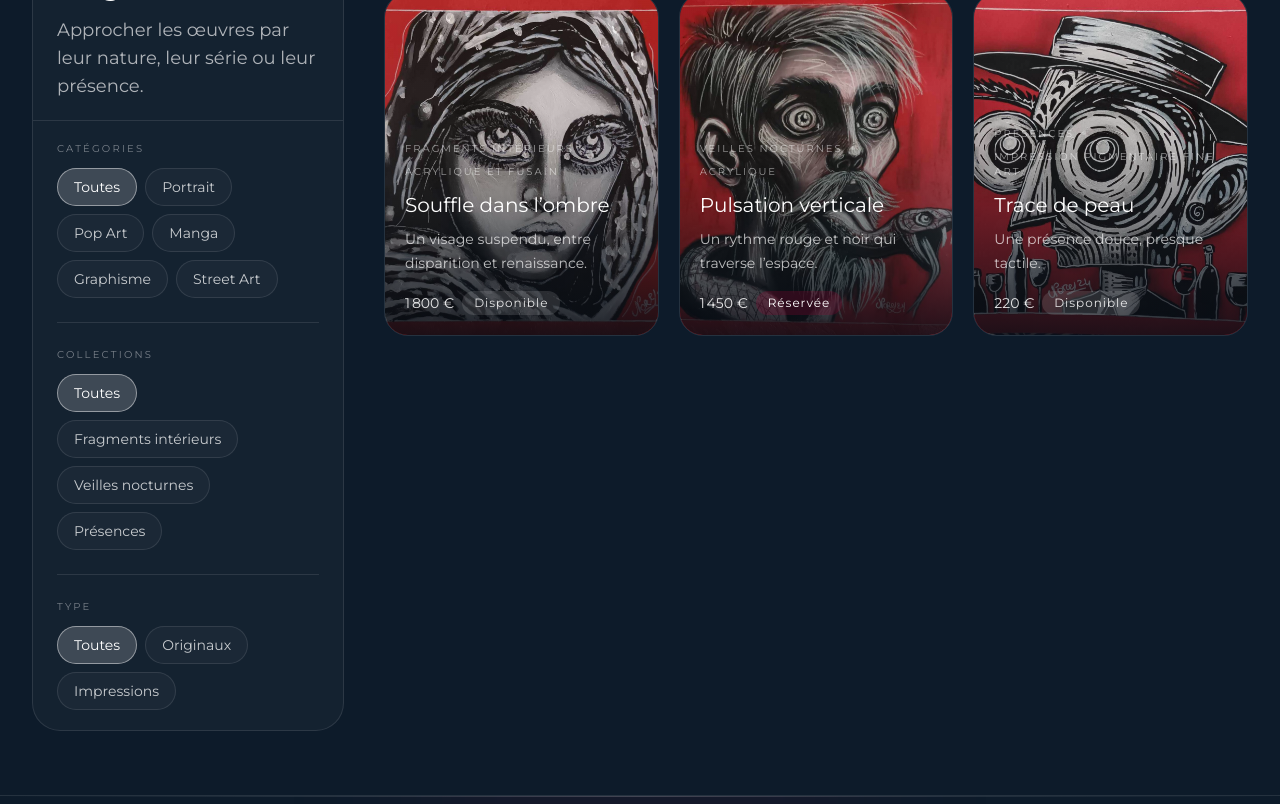
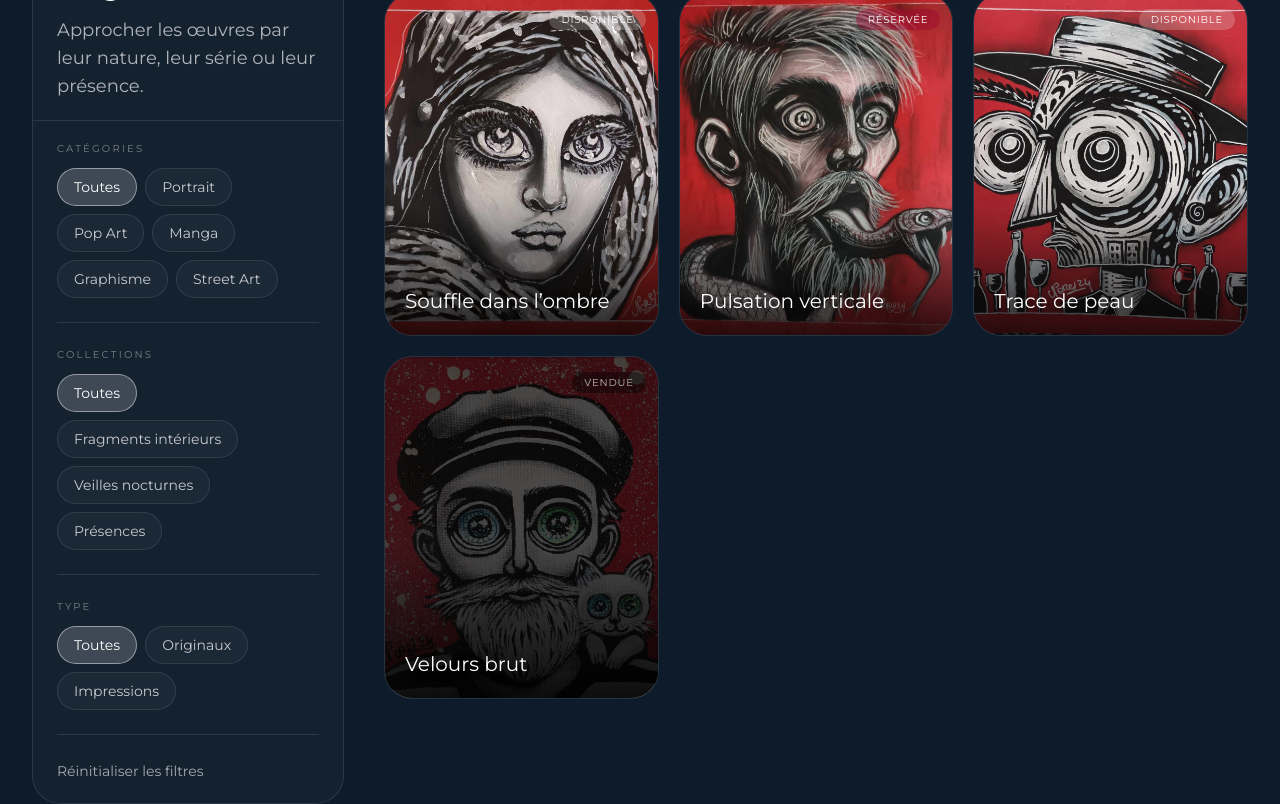
Before and after one commit to stephanievanoverberghe/norel-art, a Next.js app: page /oeuvres in a window 1280 px wide. Shown: the part 640-1444 px from the top of the page. Built offline with nearby package versions, Linux system fonts and the light colour scheme.

Commit message:
feat: add page oeuvres

```diff
--- a/src/components/marketing/oeuvres/OeuvreCard.tsx
+++ b/src/components/marketing/oeuvres/OeuvreCard.tsx
@@ -3,6 +3,7 @@ import Link from 'next/link';
 
 import type { Artwork } from '@/domain/artworks/types';
 import { cn } from '@/lib/utils/cn';
+import { SnakeBorder } from '@/components/shared/SnakeBorder';
 
 interface OeuvreCardProps {
     artwork: Artwork;
@@ -15,9 +16,9 @@ const availabilityLabel: Record<Artwork['availability'], string> = {
 };
 
 const availabilityTone: Record<Artwork['availability'], string> = {
-    available: 'bg-white/[0.12] text-white/88',
-    reserved: 'bg-[color:var(--accent)]/24 text-white',
-    sold: 'bg-white/[0.08] text-white/58',
+    available: 'bg-white/20 text-white',
+    reserved: 'bg-[color:var(--accent)]/40 text-white',
+    sold: 'bg-black/40 text-white/70',
 };
 
 function formatPrice(price: number) {
@@ -27,35 +28,47 @@ function formatPrice(price: number) {
 export function OeuvreCard({ artwork }: OeuvreCardProps) {
     return (
         <article className="group relative">
-            <Link href={`/oeuvres/${artwork.slug}`} className="relative block overflow-hidden rounded-3xl border border-white/10 bg-white/[3">
+            <Link href={`/oeuvres/${artwork.slug}`} className="relative block overflow-hidden rounded-[1.75rem] border border-white/10">
+                <SnakeBorder />
                 <div className="relative aspect-4/5 overflow-hidden">
                     <Image
                         src={artwork.image}
                         alt={artwork.title}
                         fill
                         sizes="(max-width: 640px) 100vw, (max-width: 1280px) 50vw, 33vw"
-                        className="object-cover object-center transition-transform duration-700 ease-out group-hover:scale-[1.035]"
+                        className="object-cover object-center transition-transform duration-700 ease-out group-hover:scale-[1.05]"
                     />
-                    <div className="absolute inset-0 bg-[linear-gradient(180deg,rgba(4,10,18,0.02)_0%,rgba(4,10,18,0.16)_42%,rgba(4,10,18,0.86)_100%)]" />
-                </div>
-
-                <div className="absolute inset-x-0 bottom-0 p-4 sm:p-5">
-                    <div className="flex flex-wrap items-center gap-2 text-[10px] uppercase tracking-[0.2em] text-white/55">
-                        <span>{artwork.collection}</span>
-                        <span className="h-1 w-1 rounded-full bg-white/30" />
-                        <span>{artwork.technique}</span>
-                    </div>
-
-                    <h3 className="mt-3 text-xl text-white">{artwork.title}</h3>
-
-                    <p className="mt-2 line-clamp-2 text-sm leading-6 text-white/72">{artwork.excerpt}</p>
-
-                    <div className="mt-4 flex flex-wrap items-center gap-2 text-xs sm:text-sm">
-                        <span className="text-white/88">{formatPrice(artwork.priceEur)}</span>
-
-                        <span className={cn('rounded-full px-2.5 py-1 text-[10px] tracking-[0.08em] sm:px-3 sm:text-xs', availabilityTone[artwork.availability])}>
+                    {artwork.availability === 'sold' && <div className="absolute inset-0 bg-black/70 grayscale-[0.5]" />}
+                    <div className="absolute right-3 top-3 z-20">
+                        <span className={cn('rounded-full px-3 py-1 text-[10px] uppercase tracking-[0.08em] backdrop-blur-md', availabilityTone[artwork.availability])}>
                             {availabilityLabel[artwork.availability]}
                         </span>
+                    </div>
+                    <div className="absolute inset-0 bg-[linear-gradient(180deg,rgba(0,0,0,0)_55%,rgba(0,0,0,0.8)_100%)]" />
+                    <div className="absolute inset-0 bg-black/0 transition-colors duration-500 group-hover:bg-black/70" />
+                </div>
+                <div className="absolute inset-x-0 bottom-0 p-4 sm:hidden">
+                    <h3 className="text-base text-white [text-shadow:0_2px_10px_rgba(0,0,0,0.6)]">{artwork.title}</h3>
+
+                    <div className="mt-1 text-sm text-white/90">{formatPrice(artwork.priceEur)}</div>
+                </div>
+                <div className="absolute inset-x-0 bottom-0 hidden p-5 sm:block">
+                    <h3 className="text-xl text-white [text-shadow:0_2px_10px_rgba(0,0,0,0.5)] transition-opacity duration-300 group-hover:opacity-0">{artwork.title}</h3>
+                </div>
+                <div className="absolute inset-0 hidden flex-col justify-end p-5 opacity-0 transition-all duration-500 group-hover:opacity-100 sm:flex">
+                    <div className="max-w-[90%] translate-y-6 transition-transform duration-500 group-hover:translate-y-0">
+                        <div className="text-[10px] uppercase tracking-[0.2em] text-white/80">
+                            {artwork.collection} · {artwork.technique}
+                        </div>
+                        <h3 className="mt-3 text-xl text-white">{artwork.title}</h3>
+                        <p className="mt-2 line-clamp-2 text-sm text-white/80">{artwork.excerpt}</p>
+                        <div className="mt-4 flex items-center gap-2">
+                            <span className="text-sm text-white">{formatPrice(artwork.priceEur)}</span>
+                        </div>
+                        <div className="mt-4 inline-flex items-center gap-2 text-sm text-white/80">
+                            <span>Voir l’œuvre</span>
+                            <span className="h-px w-6 bg-white/50 transition-all duration-300 group-hover:w-10" />
+                        </div>
                     </div>
                 </div>
             </Link>
--- a/src/components/marketing/oeuvres/OeuvresFiltersAside.tsx
+++ b/src/components/marketing/oeuvres/OeuvresFiltersAside.tsx
@@ -13,6 +13,7 @@ interface OeuvresFiltersAsideProps {
     onCategoryChange: (category: ArtworkCategory | 'all') => void;
     onCollectionChange: (collection: string | 'all') => void;
     onTypeChange: (type: ArtworkType | 'all') => void;
+    onReset: () => void;
 }
 
 interface FilterPillProps {
@@ -52,6 +53,7 @@ export function OeuvresFiltersAside({
     onCategoryChange,
     onCollectionChange,
     onTypeChange,
+    onReset,
 }: OeuvresFiltersAsideProps) {
     const categoryFilters: ReadonlyArray<ArtworkCategory | 'all'> = ['all', ...categories];
     const collectionFilters: ReadonlyArray<string | 'all'> = ['all', ...collections];
@@ -120,6 +122,14 @@ export function OeuvresFiltersAside({
                             ))}
                         </div>
                     </div>
+
+                    <div className="h-px bg-white/10" />
+
+                    <div>
+                        <button type="button" onClick={onReset} className="text-sm text-white/62 transition-colors duration-300 hover:text-white">
+                            Réinitialiser les filtres
+                        </button>
+                    </div>
                 </div>
             </div>
         </aside>
--- a/src/components/marketing/oeuvres/OeuvresGrid.tsx
+++ b/src/components/marketing/oeuvres/OeuvresGrid.tsx
@@ -24,7 +24,7 @@ export function OeuvresGrid({ artworks }: OeuvresGridProps) {
                 </div>
             </div>
 
-            <div className="grid gap-5 sm:grid-cols-2 xl:grid-cols-3">
+            <div className="grid gap-5 grid-cols-2 md:grid-cols-3">
                 {artworks.map((artwork) => (
                     <OeuvreCard key={artwork.id} artwork={artwork} />
                 ))}
--- a/src/components/marketing/oeuvres/OeuvresLayout.tsx
+++ b/src/components/marketing/oeuvres/OeuvresLayout.tsx
@@ -35,6 +35,12 @@ export function OeuvresLayout({ artworks, categories, collections }: OeuvresLayo
         });
     }, [artworks, selectedCategory, selectedCollection, selectedType]);
 
+    const resetFilters = () => {
+        setSelectedCategory('all');
+        setSelectedCollection('all');
+        setSelectedType('all');
+    };
+
     return (
         <section className="relative bg-(--bg-primary) py-12 sm:py-14 lg:py-16">
             <Container>
@@ -48,6 +54,7 @@ export function OeuvresLayout({ artworks, categories, collections }: OeuvresLayo
                         onCategoryChange={setSelectedCategory}
                         onCollectionChange={setSelectedCollection}
                         onTypeChange={setSelectedType}
+                        onReset={resetFilters}
                     />
 
                     <OeuvresGrid artworks={filteredArtworks} />
--- a/src/content/artworks/artworks.ts
+++ b/src/content/artworks/artworks.ts
@@ -56,21 +56,21 @@ export const artworks: Artwork[] = [
         availability: 'available',
         tags: ['corps', 'sensible'],
     },
-    // {
-    //     id: 'art-004',
-    //     slug: 'velours-brut',
-    //     title: 'Velours brut',
-    //     excerpt: 'Le contraste entre douceur et griffure.',
-    //     story: 'Une pièce sur la tension entre contrôle et abandon dans le geste.',
-    //     image: '/images/oeuvres/oeuvre-4.jpg',
-    //     category: 'Graphisme',
-    //     collection: 'Fragments intérieurs',
-    //     type: 'print',
-    //     technique: 'Impression giclée signée',
-    //     support: 'Papier texturé',
-    //     dimensions: '40 × 60 cm',
-    //     priceEur: 160,
-    //     availability: 'available',
-    //     tags: ['matière', 'texture'],
-    // },
+    {
+        id: 'art-004',
+        slug: 'velours-brut',
+        title: 'Velours brut',
+        excerpt: 'Le contraste entre douceur et griffure.',
+        story: 'Une pièce sur la tension entre contrôle et abandon dans le geste.',
+        image: '/images/oeuvres/oeuvre-4.jpg',
+        category: 'Graphisme',
+        collection: 'Fragments intérieurs',
+        type: 'print',
+        technique: 'Impression giclée signée',
+        support: 'Papier texturé',
+        dimensions: '40 × 60 cm',
+        priceEur: 160,
+        availability: 'sold',
+        tags: ['matière', 'texture'],
+    },
 ];
```
